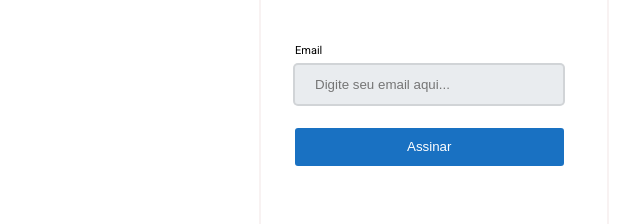
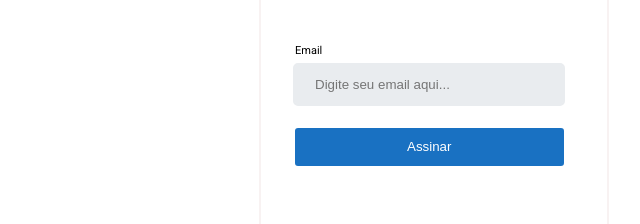
Before and after one commit to BrunoPavanelli/desafio_kenzie_sprint2, a plain HTML site: page index.html in a window 1280 px wide. Shown: the part 156-380 px from the top of the page, 206-846 px from the left. Drawn offline with Linux system fonts and the light colour scheme.

Commit message:
mudança final: alterei a borda do input para ficar como o planejado

```diff
--- a/estlilo.css
+++ b/estlilo.css
@@ -31,7 +31,7 @@ label {
 .input {
     width: 246px;
     height: 37px;
-    border: 2px solid rgba(0,0,0,.1);
+    border: 2px solid #E9ECEF;
     border-radius: 5px;
     margin: 5px 20px auto 20px;
     background-color: #E9ECEF;
```
